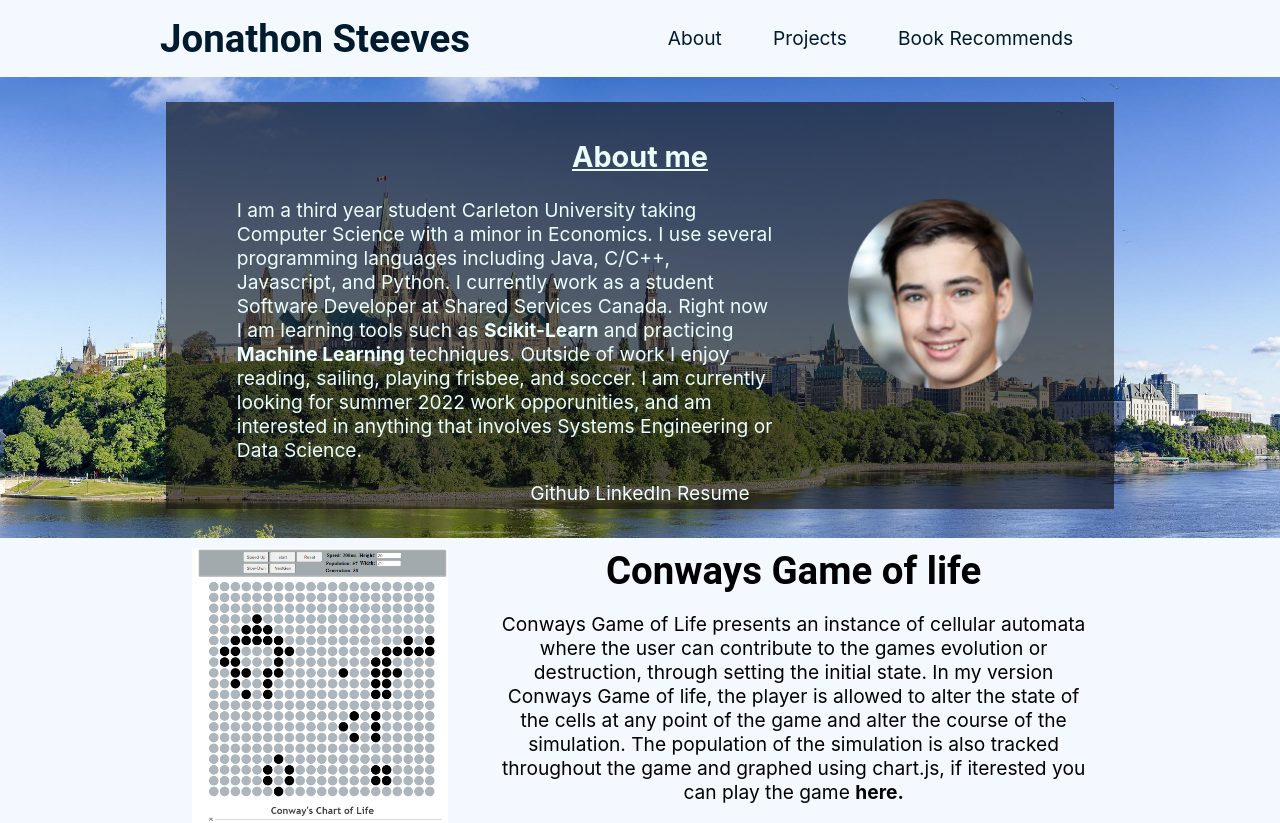
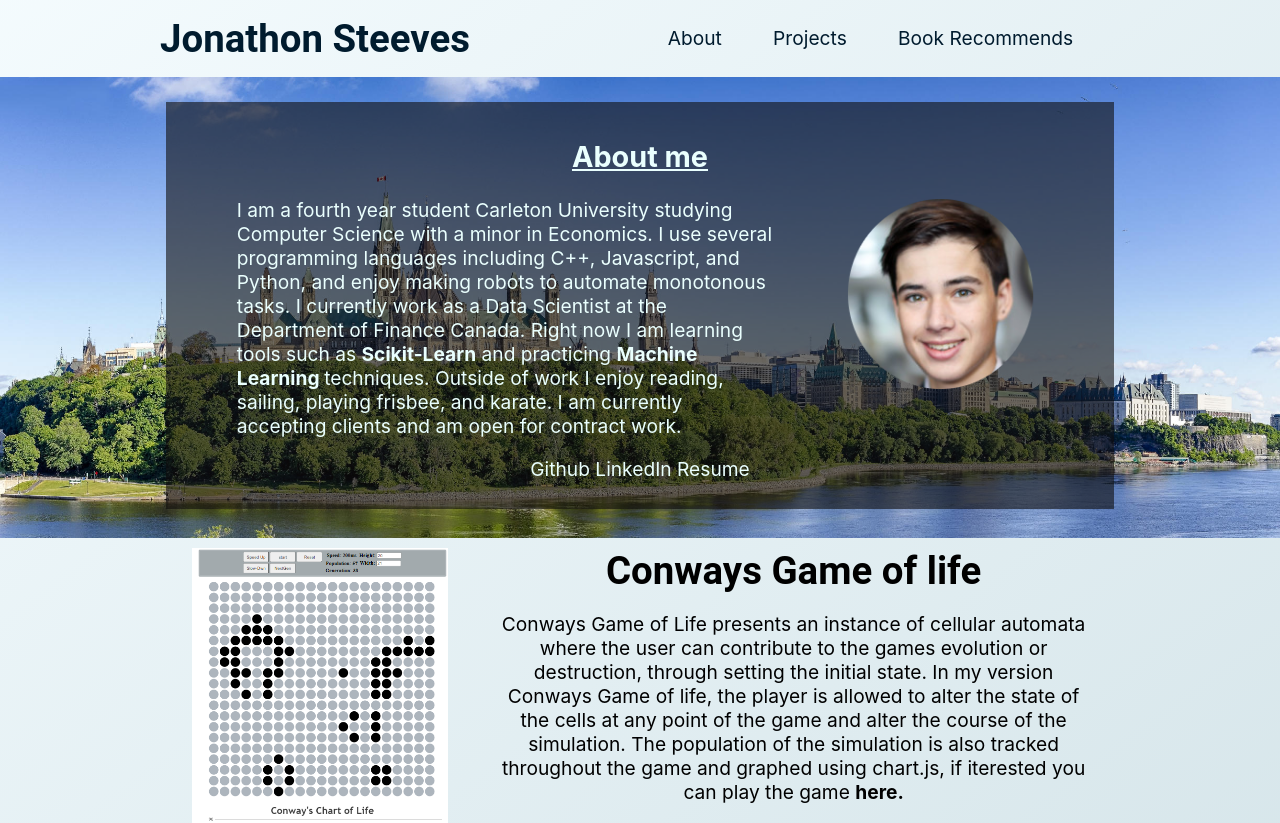
Before and after one commit to Steeveyboy/personalwebsite, a React (Create React App) app in the folder my-app/: page / in a window 1280 px wide. Shown: the top 823 px of the page. Built offline with nearby package versions, Linux system fonts and the light colour scheme.

Commit message:
Updated about me

```diff
--- a/my-app/src/App.css
+++ b/my-app/src/App.css
@@ -8,7 +8,8 @@ html{
 
 body{
   font-size: 1.5vw;
-  background-color: #f4f9ff;
+  /* background-color: #f4f9ff; */
+  background: linear-gradient(323deg, #bbd2d9e3, #f1fafdd1);
 }
 
 h1 {
--- a/my-app/src/App.js
+++ b/my-app/src/App.js
@@ -8,8 +8,6 @@ import ProjectRight from './components/projectRightExample'
 import Books from './components/books'
 import Footer from './components/footer'
 //import {BrowserRouter as Router, Switch, Route} from 'react-router-dom';
-
-
 
 function App() {
   return (
--- a/my-app/src/components/about.js
+++ b/my-app/src/components/about.js
@@ -9,10 +9,11 @@ function about(){
             <h2><u>About me</u></h2>
             <img id="headshot" src="./images/mecircle.png" alt=""></img>
             <div class="aboutText">
-                <p>I am a third year student Carleton University taking Computer Science with a minor in Economics.
-                I use several programming languages including Java, C/C++, Javascript, and Python. I currently work as a student Software Developer at Shared Services Canada.
+                <p>I am a fourth year student Carleton University studying Computer Science with a minor in Economics.
+                I use several programming languages including C++, Javascript, and Python, and enjoy making robots to automate monotonous tasks.
+                I currently work as a Data Scientist at the Department of Finance Canada.
                 Right now I am learning tools such as <b>Scikit-Learn</b> and practicing <b>Machine Learning </b> techniques.
-                Outside of work I enjoy reading, sailing, playing frisbee, and soccer. I am currently looking for summer 2022 work opporunities, and am interested in anything that involves Systems Engineering or Data Science.</p>
+                Outside of work I enjoy reading, sailing, playing frisbee, and karate. I am currently accepting clients and am open for contract work.</p>
             </div>
             <a href="https://github.com/Steeveyboy?tab=repositories">Github</a>
             <a href="https://www.linkedin.com/in/jonathon-s-763ab211a/"> LinkedIn</a>
```
